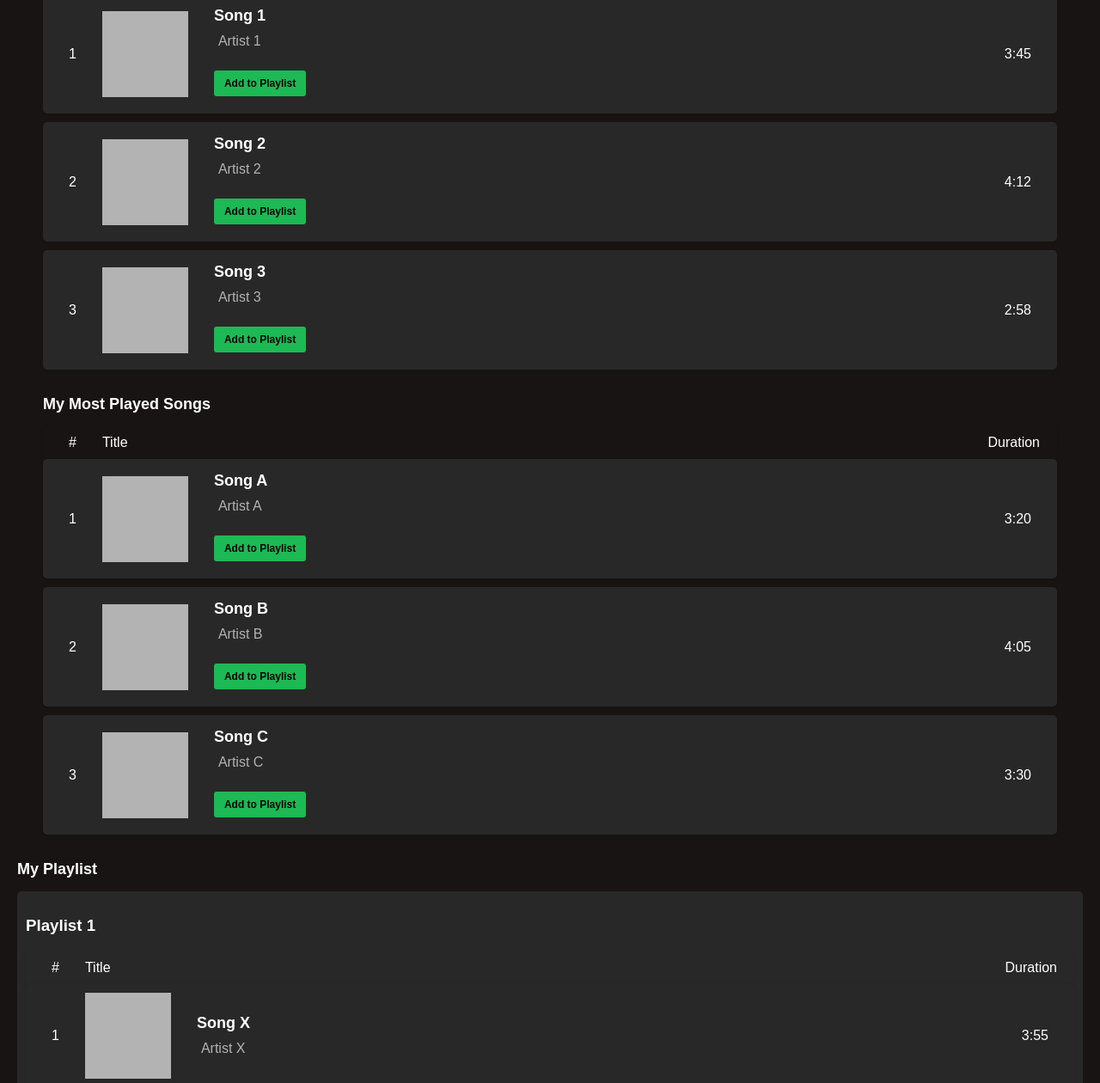
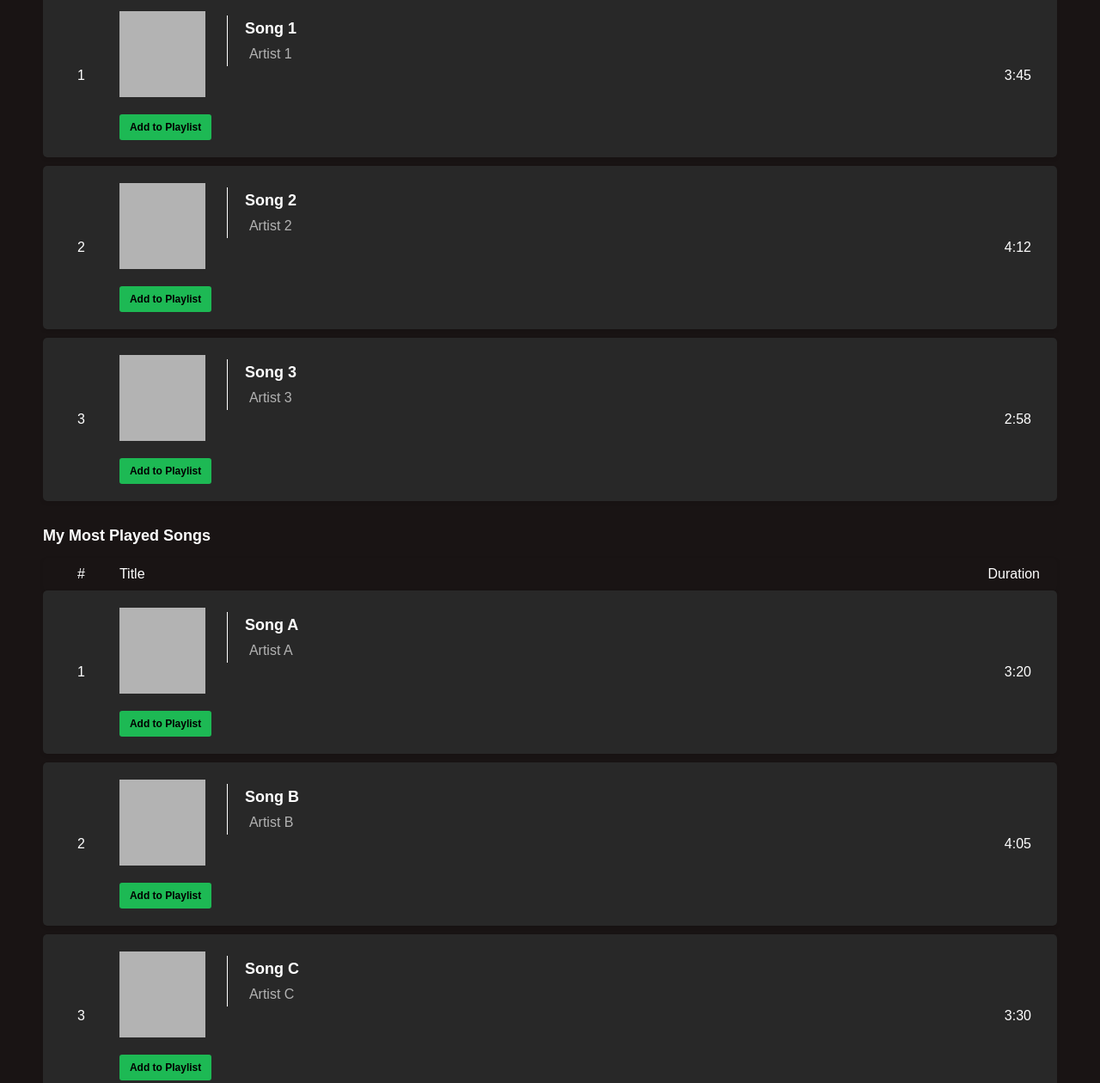
Before and after one commit to aqdamzh/node_example, a website: page codingfy.html in a window 1280 px wide. Shown: the part 189-1449 px from the top of the page at 86% size. Drawn offline with Linux system fonts and the light colour scheme.

Commit message:
static page, change button location

```diff
--- a/codingfy.html
+++ b/codingfy.html
@@ -16,11 +16,13 @@
         </div>
         <div class="song">
             <div class="song-number">1</div>
+            <div class="song-actions">
                 <div class="thumbnail"></div>
+                <button>Add to Playlist</button>
+            </div>
             <div class="song-details">
                 <h3>Song 1</h3>
                 <p>Artist 1</p>
-                <button>Add to Playlist</button>
             </div>
             <div class="play-icon"></div>
             <div class="duration">3:45</div>
@@ -28,11 +30,13 @@
 
         <div class="song">
             <div class="song-number">2</div>
+            <div class="song-actions">
                 <div class="thumbnail"></div>
+                <button>Add to Playlist</button>
+            </div>
             <div class="song-details">
                 <h3>Song 2</h3>
                 <p>Artist 2</p>
-                <button>Add to Playlist</button>
             </div>
             <div class="play-icon"></div>
             <div class="duration">4:12</div>
@@ -40,11 +44,13 @@
 
         <div class="song">
             <div class="song-number">3</div>
+            <div class="song-actions">
                 <div class="thumbnail"></div>
+                <button>Add to Playlist</button>
+            </div>
             <div class="song-details">
                 <h3>Song 3</h3>
                 <p>Artist 3</p>
-                <button>Add to Playlist</button>
             </div>
             <div class="play-icon"></div>
             <div class="duration">2:58</div>
@@ -60,11 +66,14 @@
         </div>
         <div class="song">
             <div class="song-number">1</div>
+            <div class="song-actions">
                 <div class="thumbnail"></div>
+                <button>Add to Playlist</button>
+            </div>
             <div class="song-details">
                 <h3>Song A</h3>
                 <p>Artist A</p>
-                <button>Add to Playlist</button>
+
             </div>
             <div class="play-icon"></div>
             <div class="duration">3:20</div>
@@ -72,11 +81,13 @@
 
         <div class="song">
             <div class="song-number">2</div>
+            <div class="song-actions">
                 <div class="thumbnail"></div>
+                <button>Add to Playlist</button>
+            </div>
             <div class="song-details">
                 <h3>Song B</h3>
                 <p>Artist B</p>
-                <button>Add to Playlist</button>
             </div>
             <div class="play-icon"></div>
             <div class="duration">4:05</div>
@@ -84,11 +95,13 @@
 
         <div class="song">
             <div class="song-number">3</div>
+            <div class="song-actions">
                 <div class="thumbnail"></div>
+                <button>Add to Playlist</button>
+            </div>
             <div class="song-details">
                 <h3>Song C</h3>
                 <p>Artist C</p>
-                <button>Add to Playlist</button>
             </div>
             <div class="play-icon"></div>
             <div class="duration">3:30</div>
--- a/styles.css
+++ b/styles.css
@@ -34,6 +34,15 @@ h1 {
 .song-details {
     flex: 1;
     padding: 0 20px;
+    margin-left: 15px;
+    margin-bottom: auto;
+    margin-top: 15px;
+    border-left: 1px solid #FFF;
+}
+
+.song-actions {
+    flex: 0;
+    margin: 10px 0;
 }
 
 .playlist {
@@ -81,7 +90,6 @@ button {
     padding: 8px 12px;
     border-radius: 3px;
     margin-top: 20px;
-    margin-bottom: 10px;
     font-size: 12px;
     font-weight: bold;
     cursor: pointer;
@@ -94,7 +102,6 @@ button:hover {
     padding: 8px 12px;
     border-radius: 3px;
     margin-top: 20px;
-    margin-bottom: 10px;
     font-size: 12px;
     font-weight: bold;
     cursor: pointer;
@@ -107,7 +114,7 @@ button:disabled {
 
 .song-number {
     margin-right: 10px;
-    padding: 0 20px;
+    padding: 0 30px;
 }
 
 .duration {
@@ -125,7 +132,7 @@ button:disabled {
 
 .label-number {
     margin-right: 10px;
-    padding: 0 20px;
+    padding: 0 30px;
 }
 
 .label-title {
```
Lines whose indentation alone changed are shown as unchanged.
